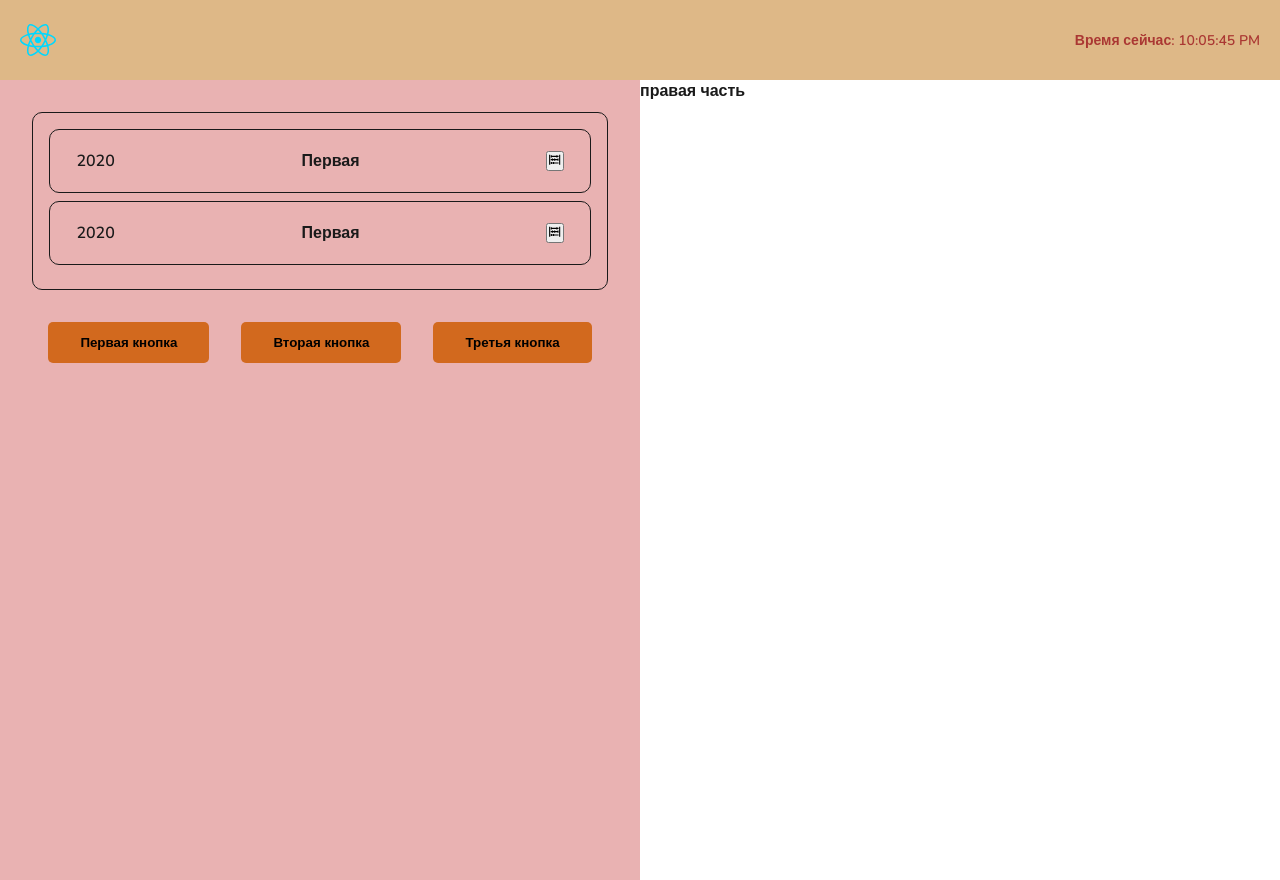
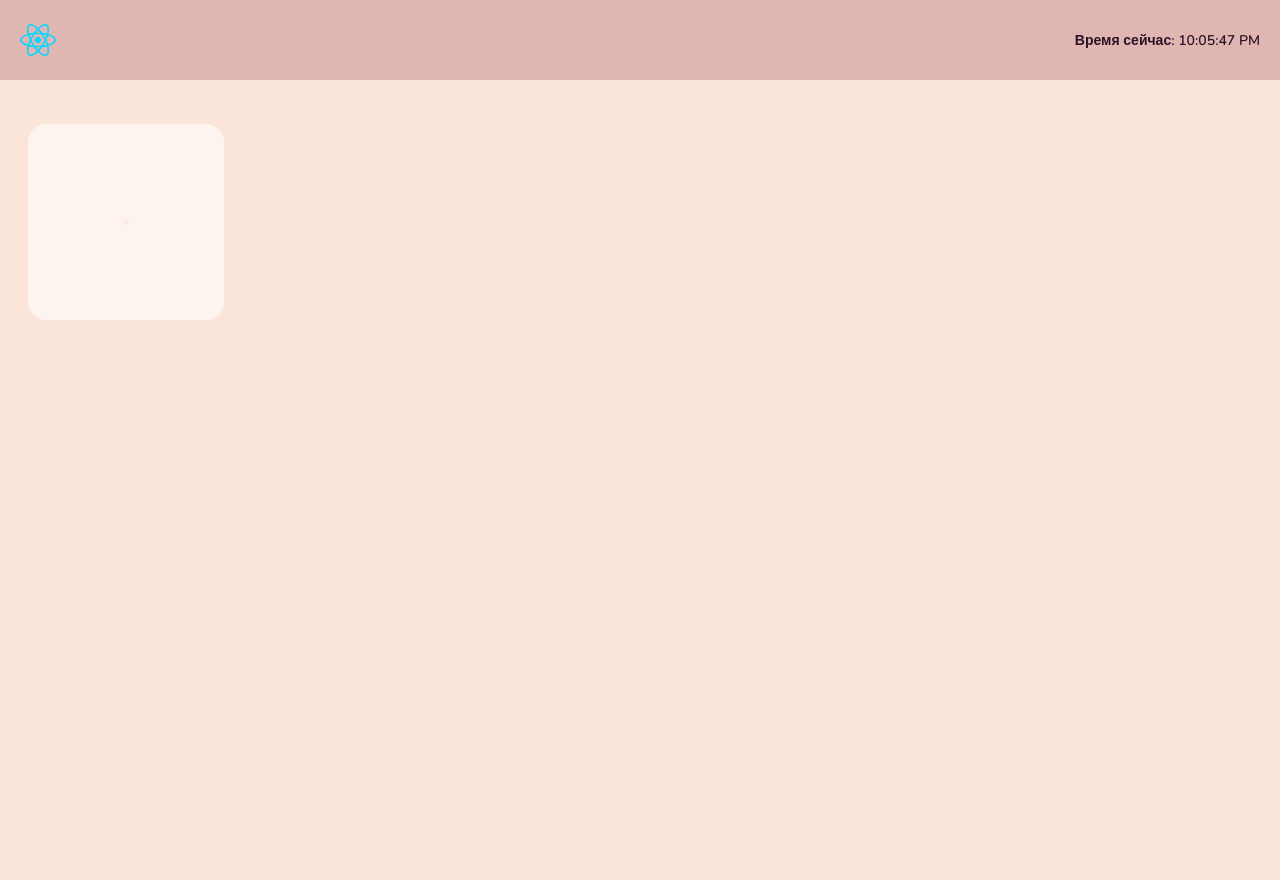
Before and after one commit to cherligan/notes, a React app: page / in a window 1280 px wide. After the commit the page ends 800 px from the top, so only its background shows below. Built offline with nearby package versions, Linux system fonts and the light colour scheme; the HTML template or start-up script is replaced by a standard one.

Commit message:
add notes

```diff
--- a/src/App.jsx
+++ b/src/App.jsx
@@ -1,45 +1,21 @@
+import { useState } from "react"
 import Header from "./components/Header"
-import Note from "./components/Note/Note"
-import Button from "./components/Button/Button"
-import { useState } from "react"
+import Notes from "./components/Note/Notes"
 export default function App() {
-  const [contentType, setContentType] = useState(null)
-  function handleClick(type)
-  {
-    setContentType(type)
+  const [notes, setNotes] = useState([])
+  const addNote = () => {
+    const newNote = {
+      id: Date.now(),
+      title: "Новая заметка"
+    }
+    setNotes(prev => [...prev, newNote])
   }
   return (
     <div>
       <Header />
-      <div className="screen">
-        <div className="left-path">
-          <main>
-            <section>
-              <ul>
-                <li>
-                  <Note
-                  time={"2020"}
-                  title={"Первая"}
-                  />
-                </li>
-                <li>
-                  <Note
-                  title={"Первая"}
-                  time={"2020"}
-                  />
-                </li>
-              </ul>
-            </section>
-            <Button isActive={contentType == 'first'} onClick={() => handleClick('first')}>Первая кнопка</Button>
-            <Button isActive={contentType == 'second'} onClick={() => handleClick('second')}>Вторая кнопка</Button>
-            <Button isActive={contentType == 'third'} onClick={() => handleClick('third')}>Третья кнопка</Button>
-            <p>{contentType}</p>
-          </main>
-        </div>
-        <div className="right-path">
-          правая часть
-        </div>
-      </div>
+      <main>
+          <Notes notes={notes} addNote={addNote}/>
+      </main>
     </div>
   )
 }
--- a/src/components/Note/Note.css
+++ b/src/components/Note/Note.css
@@ -1,35 +1,36 @@
-.note-preview
+.card-note
 {
-  display: flex;
-  justify-content: space-between;
-  align-items: center;
-  padding: 20px 26px;
-  border: 1px solid #1a1a1a;
-  border-radius: 10px;
-  cursor: pointer;
-  margin-bottom: 8px;
+    height: 200px;
+    width: 200px;
+    margin: 10px;
+    padding: 20px;
+    border: 2px solid;
+    border-radius: 20px;
+    display: flex;
+    justify-content: center;
+    align-items: center;
+    text-align: center;
+    background: #854F6C;
 }
 
-.note-edit
+.empty-note
 {
-    border: 1px solid #ccc;
-    padding: 12px;
-    border-radius: 8px;
+    height: 200px;
+    width: 200px;
+    margin: 10px;
+    padding: 20px;
+    border: 2px solid;
+    border-radius: 20px;
     display: flex;
-    flex-direction: column;
-    gap: 8px;
+    justify-content: center;
+    align-items: center;
+    background: white;
+    opacity: 0.6;
 }
 
-.note-edit input,
-.note-edit textarea
+.notes-grid
 {
-    padding: 8px;
-    font-size: 14px;
+    display: grid;
+    grid-template-columns: repeat(5, 200px);
+    gap: 10px;
 }
-
-.note-edit-buttons
-{
-    display: flex;
-    gap: 8px;
-    justify-content: flex-end;
-}
--- a/src/components/Note/Note.jsx
+++ /dev/null
@@ -1,36 +0,0 @@
-import { useState } from "react";
-import {BiAbacus} from "react-icons/bi"
-import './Note.css'
-
-export default function Note({title, time, onDelete, onEdit})
-{
-  const [isEditing, setIsEditing] = useState(false)
-  const [editTitle, setEditTitle] = useState(title)
-  const [editText, setEditText] = useState("")
-  const startEditing = () => { setIsEditing(true) }
-  return(
-    <>
-    {!isEditing &&
-      (
-        <div className="note-preview" onClick={startEditing}>
-          <span>{time}</span>
-          <span>{title}</span>
-          <button className="note-button" onClick={(e) => {e.stopPropagation(); onDelete()}}> <BiAbacus /></button>
-        </div>
-      )
-    }
-    {isEditing &&
-      (
-        <div className="note-edit">
-          <input type="text" value={editTitle} onChange={(e) => setEditTitle(e.target.value)} placeholder="Название заметки" />
-          <textarea value={editText} onChange={(e) => setEditText(e.target.value)} placeholder="Текст заметки" />
-            <div className="note-edit-buttons">
-                <button onClick={() => setIsEditing(false)}>Сохранить</button>
-                <button onClick={() => setIsEditing(false)}>Отмена</button>
-            </div>
-        </div>
-      )
-    }
-    </>
-  )
-}
--- /dev/null
+++ b/src/components/Note/Notes.jsx
@@ -0,0 +1,12 @@
+import "./Note.css"
+export default function Notes({ notes, addNote})
+{
+  return(
+    <div className="notes-grid">
+        {notes.map(note => (
+            <div key={note.id} className="card-note">{note.title}</div>
+        ))}
+        <div className="empty-note" onClick={addNote}> + </div>
+    </div>
+  )
+}
--- a/src/index.css
+++ b/src/index.css
@@ -6,8 +6,8 @@
   font-style: normal;
 
   color-scheme: light dark;
-  color: #1a1a1a;
-  background-color: white;
+  color: #fbe4d8;
+  background-color: #fbe4d8;
 }
 
 * {
@@ -32,13 +32,13 @@ header {
   display: flex;
   align-items:center;
   justify-content: space-between;
-  background: burlywood;
-  color: brown;
+  background: #DFB6B2;
+  color: #190019;
   padding: 20px;
 }
 
 main {
-  max-width: 850px;
+  max-width: 1280px;
   margin: 0 auto;
   padding: 1rem;
   padding-top: 2rem;
```
Also changed, not shown: src/components/Notes.jsx (deleted, +0 -10 lines).
